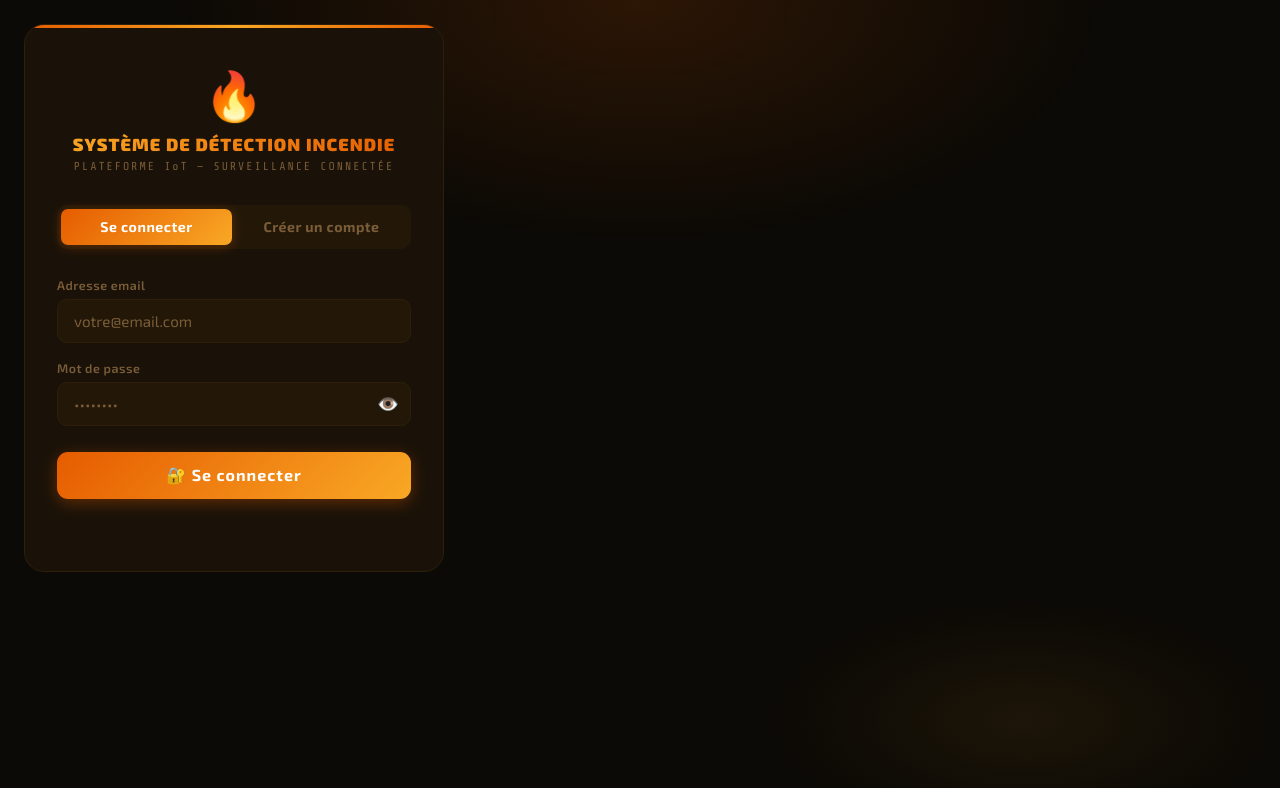
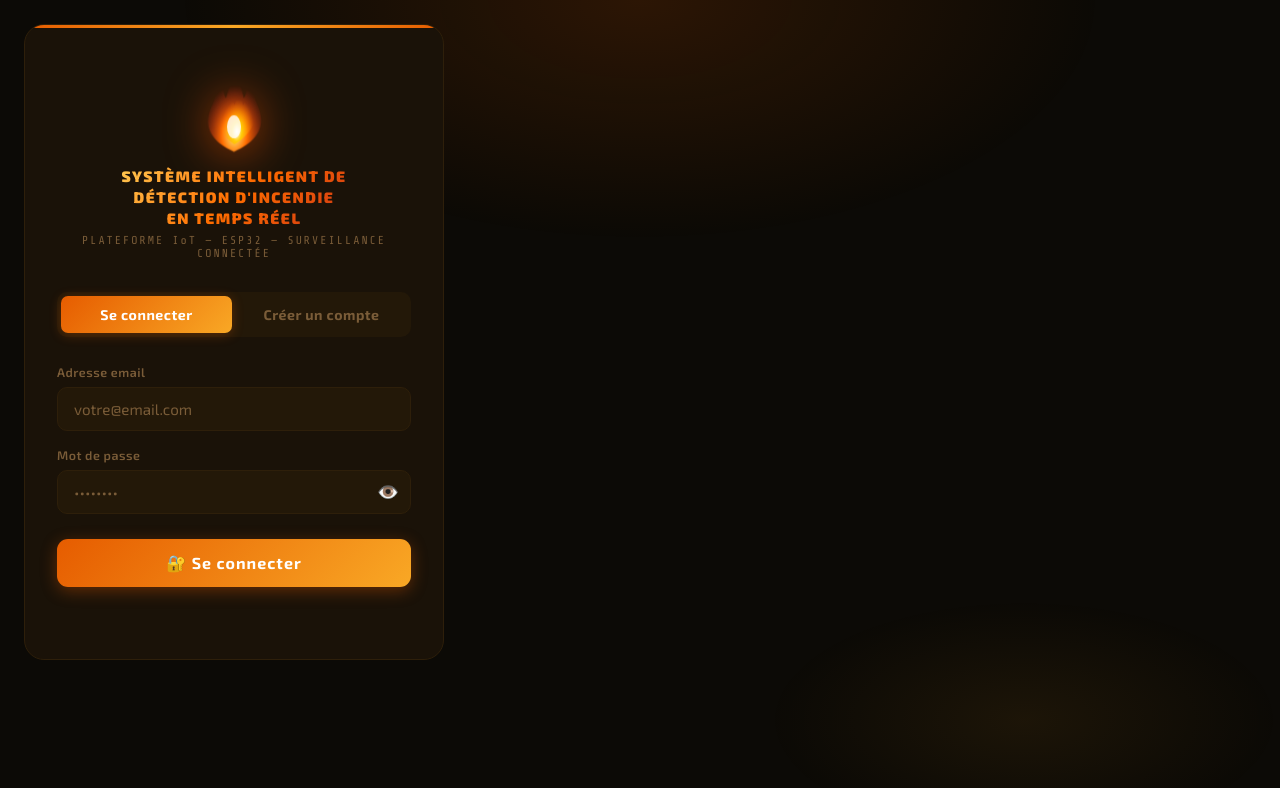
Before and after one commit to Lionelalain9/syst-me-incendie-api, a website: page public/index.html in a window 1280 px wide. Drawn offline with nearby package versions, Linux system fonts and the light colour scheme.

Commit message:
Update index.html

```diff
--- a/public/index.html
+++ b/public/index.html
@@ -3,7 +3,7 @@
 <head>
   <meta charset="UTF-8"/>
   <meta name="viewport" content="width=device-width, initial-scale=1.0"/>
-  <title>Système de Détection Incendie — Connexion</title>
+  <title>SIDIRT — Système Intelligent de Détection d'Incendie en Temps Réel</title>
   <link href="https://fonts.googleapis.com/css2?family=Exo+2:wght@300;400;600;700;900&family=Share+Tech+Mono&display=swap" rel="stylesheet"/>
   <script src="https://cdn.jsdelivr.net/npm/chart.js"></script>
   <style>
@@ -21,6 +21,35 @@
       --radius:  14px;
       --error:   #ff5252;
     }
+    .flame-svg-wrap {
+      display: flex; justify-content: center; margin-bottom: .8rem;
+      filter: drop-shadow(0 0 18px rgba(255,109,0,.7));
+      animation: flame-pulse 1.8s ease-in-out infinite;
+    }
+    .flame-svg { width: 70px; height: 88px; }
+    .flame-outer { animation: flicker-out 1.2s ease-in-out infinite alternate; transform-origin: center bottom; }
+    .flame-inner { animation: flicker-in 0.9s ease-in-out infinite alternate; transform-origin: center bottom; }
+    .flame-core  { animation: core-pulse 1s ease-in-out infinite alternate; }
+    @keyframes flame-pulse {
+      0%,100% { filter: drop-shadow(0 0 18px rgba(255,109,0,.7)); transform: scaleY(1); }
+      50%      { filter: drop-shadow(0 0 30px rgba(255,60,0,.9)); transform: scaleY(1.04); }
+    }
+    @keyframes flicker-out {
+      0%   { transform: scaleX(1) skewX(0deg); }
+      33%  { transform: scaleX(1.04) skewX(-2deg); }
+      66%  { transform: scaleX(0.97) skewX(1deg); }
+      100% { transform: scaleX(1.02) skewX(2deg); }
+    }
+    @keyframes flicker-in {
+      0%   { transform: scaleX(1) skewX(1deg); opacity:.9; }
+      50%  { transform: scaleX(1.06) skewX(-3deg); opacity:1; }
+      100% { transform: scaleX(0.95) skewX(2deg); opacity:.85; }
+    }
+    @keyframes core-pulse {
+      0%   { opacity:.5; ry:10; }
+      100% { opacity:.8; ry:13; }
+    }
+
     .input-wrap { position: relative; }
     .input-wrap .form-input { padding-right: 2.8rem; }
     .eye-btn {
@@ -79,9 +108,10 @@
     .auth-logo .fire-icon { font-size: 3rem; animation: flicker 2.5s infinite; display: block; margin-bottom: .5rem; }
     @keyframes flicker { 0%,100%{opacity:1} 40%{opacity:.5} 80%{opacity:.3} }
     .auth-logo h1 {
-      font-size: 1.1rem; font-weight: 900; letter-spacing: 1px;
-      background: linear-gradient(135deg, var(--fire2), var(--fire1));
+      font-size: .95rem; font-weight: 900; letter-spacing: 1.5px; line-height: 1.4;
+      background: linear-gradient(135deg, #fff176, #ff6d00, #b71c1c);
       -webkit-background-clip: text; -webkit-text-fill-color: transparent; background-clip: text;
+      text-align: center;
     }
     .auth-logo p { font-size: .72rem; color: var(--muted); letter-spacing: 2px; margin-top: .3rem; font-family: 'Share Tech Mono', monospace; }
 
@@ -340,9 +370,30 @@
 <div id="screen-auth" class="screen active">
   <div class="auth-box">
     <div class="auth-logo">
-      <span class="fire-icon">🔥</span>
-      <h1>SYSTÈME DE DÉTECTION INCENDIE</h1>
-      <p>PLATEFORME IoT — SURVEILLANCE CONNECTÉE</p>
+      <div class="flame-svg-wrap">
+        <svg viewBox="0 0 80 100" xmlns="http://www.w3.org/2000/svg" class="flame-svg">
+          <defs>
+            <radialGradient id="fg1" cx="50%" cy="80%" r="60%">
+              <stop offset="0%" stop-color="#fff176"/>
+              <stop offset="40%" stop-color="#ff6d00"/>
+              <stop offset="100%" stop-color="#b71c1c" stop-opacity="0"/>
+            </radialGradient>
+            <radialGradient id="fg2" cx="50%" cy="80%" r="50%">
+              <stop offset="0%" stop-color="#ffffff"/>
+              <stop offset="30%" stop-color="#ffcc02"/>
+              <stop offset="100%" stop-color="#ff6d00" stop-opacity="0"/>
+            </radialGradient>
+          </defs>
+          <!-- Flamme extérieure -->
+          <path class="flame-outer" d="M40 98 C10 85 5 65 15 45 C20 35 18 20 25 10 C28 22 25 30 30 38 C33 28 36 15 40 5 C44 15 47 28 50 38 C55 30 52 22 55 10 C62 20 60 35 65 45 C75 65 70 85 40 98Z" fill="url(#fg1)"/>
+          <!-- Flamme intérieure -->
+          <path class="flame-inner" d="M40 90 C22 78 20 62 28 48 C31 42 30 32 34 24 C36 32 34 40 38 46 C40 36 41 26 40 18 C44 26 45 36 47 46 C51 40 49 32 51 24 C55 32 54 42 57 48 C65 62 58 78 40 90Z" fill="url(#fg2)"/>
+          <!-- Cœur blanc -->
+          <ellipse cx="40" cy="70" rx="8" ry="12" fill="white" opacity="0.6" class="flame-core"/>
+        </svg>
+      </div>
+      <h1>SYSTÈME INTELLIGENT DE<br/>DÉTECTION D'INCENDIE<br/>EN TEMPS RÉEL</h1>
+      <p>PLATEFORME IoT — ESP32 — SURVEILLANCE CONNECTÉE</p>
     </div>
 
     <div class="auth-tabs">
@@ -396,7 +447,7 @@
   <div id="dash-banner">🔥 INCENDIE DÉTECTÉ — ÉVACUEZ IMMÉDIATEMENT 🔥</div>
 
   <header class="dash-header">
-    <div class="dash-logo">⚠ <span>DÉTECTION INCENDIE</span></div>
+    <div class="dash-logo">🔥 <span>SIDIRT</span></div>
     <div class="dash-user">
       <div class="user-badge">
         <div class="user-avatar" id="user-avatar">?</div>
```
